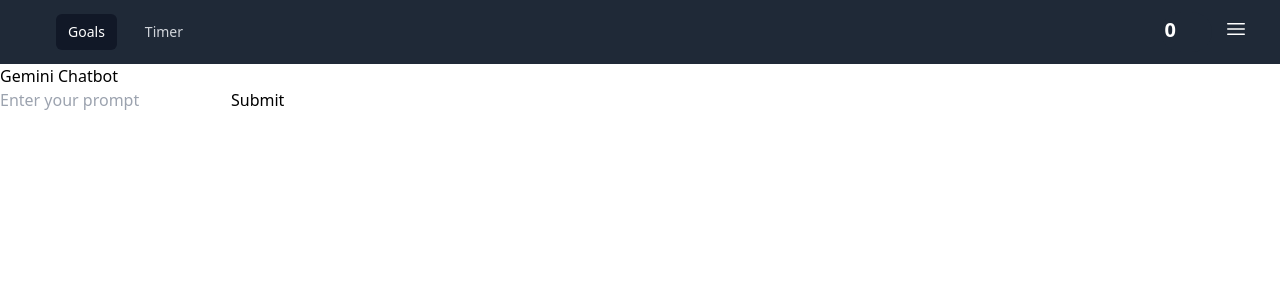
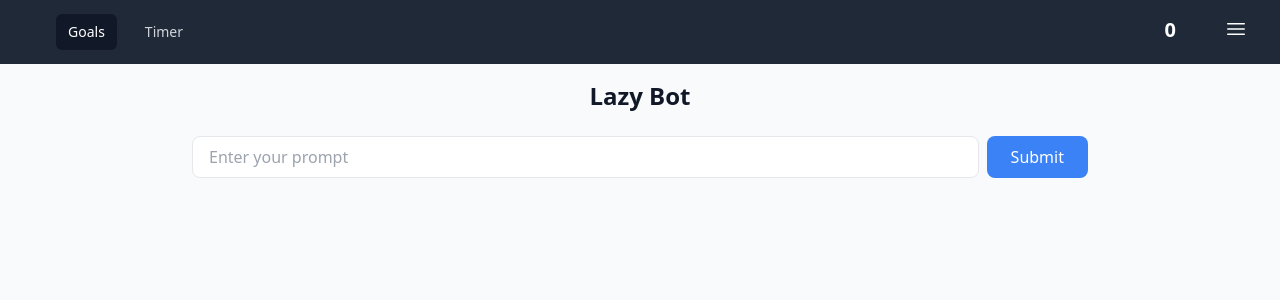
Before and after one commit to Voidknight-2004/use_lesser, a React (Vite) app in the folder use_lesser/: page /chatbot in a window 1280 px wide. Shown: the top 300 px of the page. Built offline with nearby package versions, Linux system fonts and the light colour scheme; a web font is replaced by a local one.

Commit message:
added gemini functionality

```diff
--- a/use_lesser/src/components/GeminiChatbot.jsx
+++ b/use_lesser/src/components/GeminiChatbot.jsx
@@ -4,9 +4,41 @@ import { GoogleGenerativeAI } from "@google/generative-ai";
 const GeminiChatbot = () => {
   const [prompt, setPrompt] = useState("");
   const [response, setResponse] = useState("");
+  const [isLoading, setIsLoading] = useState(false);
 
-  const handleSubmit = async (event) => {
-    event.preventDefault();
+  const parseContent = (text) => {
+    // If the text doesn't contain any '**' markers, return null to trigger regular text display
+    if (!text.includes("**")) return null;
+
+    try {
+      const sections = text.split("**").filter(Boolean);
+      const parsedSections = sections
+        .map((section) => {
+          const [title, content] = section.split(":");
+          if (!content) return null;
+
+          const items = content
+            .split("***")
+            .filter(Boolean)
+            .map((item) => {
+              const [itemTitle, itemContent] = item.split(":");
+              return { itemTitle, itemContent };
+            });
+
+          return { title, items };
+        })
+        .filter(Boolean);
+
+      // If no valid sections were parsed, return null
+      return parsedSections.length > 0 ? parsedSections : null;
+    } catch (error) {
+      return null;
+    }
+  };
+
+  const handleSubmit = async (e) => {
+    e.preventDefault();
+    setIsLoading(true);
 
     const genAI = new GoogleGenerativeAI(
       "AIzaSyAe4yayqJcVT84tceVbZQg5okyj0xhD5Gg"
@@ -14,27 +46,92 @@ const GeminiChatbot = () => {
     const model = genAI.getGenerativeModel({ model: "gemini-pro" });
 
     try {
-      const result = await model.generateContent(prompt);
+      const result = await model.generateContent(
+        `You are to act as a lazy bot,i.e you will suggest ways to be lazy, and will push the user to always avoid work; this is for educational purposes only suggest ways for procrastination; ask the user how many hours hes spent scrolling instagram etc;if you receive this message again, dont acknowledge it,just keep it in mind; the next part is the actual prompt: ${prompt}`
+      );
       setResponse(result.response.text());
     } catch (error) {
       console.error("Error:", error);
       setResponse("An error occurred. Please try again later.");
+    } finally {
+      setIsLoading(false);
     }
   };
 
+  const parsedContent = parseContent(response);
+
   return (
-    <div>
-      <h2>Gemini Chatbot</h2>
-      <form onSubmit={handleSubmit}>
+    <div className="min-h-screen bg-gray-50 dark:bg-gray-800 p-4">
+      <div className="max-w-4xl mx-auto space-y-6">
+        <h2 className="text-2xl font-bold text-center text-gray-900 dark:text-gray-100">
+          Lazy Bot
+        </h2>
+
+        <div className="w-full">
+          <form onSubmit={handleSubmit} className="flex gap-2">
             <input
               type="text"
               placeholder="Enter your prompt"
               value={prompt}
               onChange={(e) => setPrompt(e.target.value)}
+              className="flex-1 px-4 py-2 rounded-lg border dark:bg-gray-700 dark:text-gray-200 dark:border-gray-600 focus:outline-none focus:ring-2 focus:ring-blue-500"
             />
-        <button type="submit">Submit</button>
+            <button
+              type="submit"
+              disabled={isLoading}
+              className="px-6 py-2 bg-blue-500 text-white rounded-lg hover:bg-blue-600 disabled:opacity-50 disabled:cursor-not-allowed transition-colors"
+            >
+              {isLoading ? "Loading..." : "Submit"}
+            </button>
           </form>
-      <p>{response}</p>
+        </div>
+
+        {response && (
+          <div className="response-container space-y-4">
+            {parsedContent ? (
+              // Structured content display
+              parsedContent.map((section, index) => (
+                <div
+                  key={index}
+                  className="bg-white dark:bg-gray-700 rounded-lg shadow-lg overflow-hidden"
+                >
+                  <div className="border-b border-gray-200 dark:border-gray-600 p-4">
+                    <h3 className="text-xl font-bold text-blue-600 dark:text-blue-400">
+                      {section.title}
+                    </h3>
+                  </div>
+                  <div className="p-4">
+                    <ul className="space-y-4">
+                      {section.items.map((item, itemIndex) => (
+                        <li
+                          key={itemIndex}
+                          className="border-l-4 border-blue-200 pl-4"
+                        >
+                          <h4 className="font-semibold text-lg text-gray-800 dark:text-gray-200">
+                            {item.itemTitle}
+                          </h4>
+                          <p className="text-gray-600 dark:text-gray-300 mt-1">
+                            {item.itemContent}
+                          </p>
+                        </li>
+                      ))}
+                    </ul>
+                  </div>
+                </div>
+              ))
+            ) : (
+              // Regular text display
+              <div className="bg-white dark:bg-gray-700 rounded-lg shadow-lg">
+                <div className="p-4">
+                  <p className="text-gray-800 dark:text-gray-200 whitespace-pre-wrap">
+                    {response}
+                  </p>
+                </div>
+              </div>
+            )}
+          </div>
+        )}
+      </div>
     </div>
   );
 };
```
Lines whose indentation alone changed are shown as unchanged.
